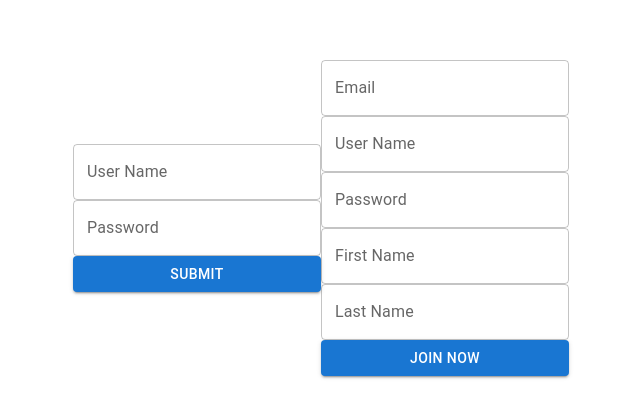
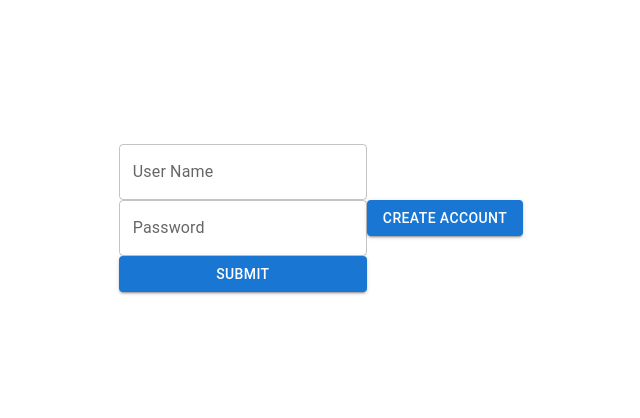
Before and after one commit to ellemd709/Sleeptrainapp, a React (Create React App) app in the folder app/: page / in a window 1280 px wide. Shown: the part 182-600 px from the top of the page, without its empty margins (319-959 px from the left). Built offline with nearby package versions, Linux system fonts and the light colour scheme.

Commit message:
authorize

```diff
--- a/app/src/App.js
+++ b/app/src/App.js
@@ -3,12 +3,12 @@ import './App.css';
 import Test from './components/test';
 import Login from './components/login';
 import Register from './components/Register';
+import Authorize from './components/Authorize';
 
 function App() {
   return (
     <div className="App">
-   <Login/>
-   <Register/>
+   <Authorize/>
     </div>
   );
 }
--- /dev/null
+++ b/app/src/components/Authorize.js
@@ -0,0 +1,31 @@
+import React, {useState} from 'react';
+import Login from './login';
+import Register from './Register';
+import Button from '@mui/material/Button';
+
+const Authorize = () => {
+const [page,setPage]=useState(true)
+
+if (page === true) {
+    return (
+        <>
+        <Login/>
+        <Button variant="contained" onClick={()=>setPage(!page)}>Create Account</Button>
+        </>
+    )
+} else {
+    return (
+        <>
+        <Register/>
+        <Button variant="contained" onClick={()=>setPage(!page)}>Login</Button>
+         </>
+
+    )
+}
+
+
+
+
+}
+
+export default Authorize
--- a/app/src/components/Register.js
+++ b/app/src/components/Register.js
@@ -1,4 +1,4 @@
-import React from 'react';
+import React, {useState} from 'react';
 import TextField from '@mui/material/TextField';
 import Button from '@mui/material/Button';
 import Box from '@mui/material/Box';
@@ -7,9 +7,12 @@ import TextInput from './TextInput';
 
 const Register = () => {
     const {control, handleSubmit} =useForm()
+
     const submit = (data) => {
         console.log (data)
     }
+
+
 
     return (
          <form onSubmit={handleSubmit(submit)}>
@@ -26,6 +29,7 @@ const Register = () => {
         <TextInput id={'lastname'} label={'Last Name'} control = {control}/>
 
         <Button variant="contained" type='submit'>Join Now</Button> </Box>
+
     </form>
     )
 }
```
